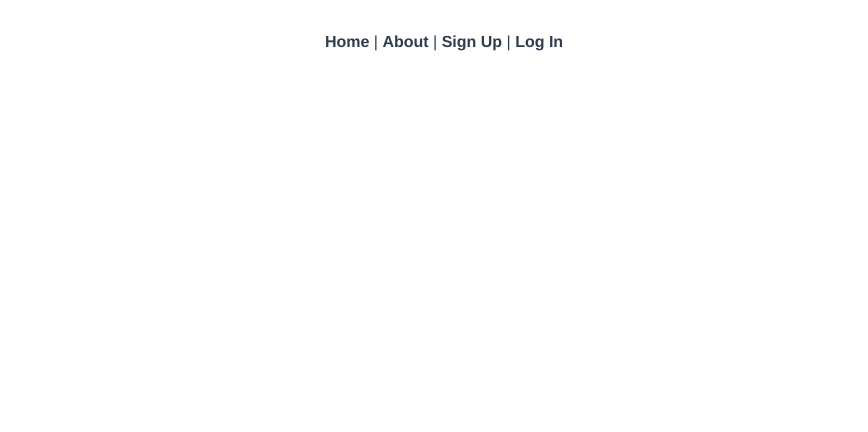
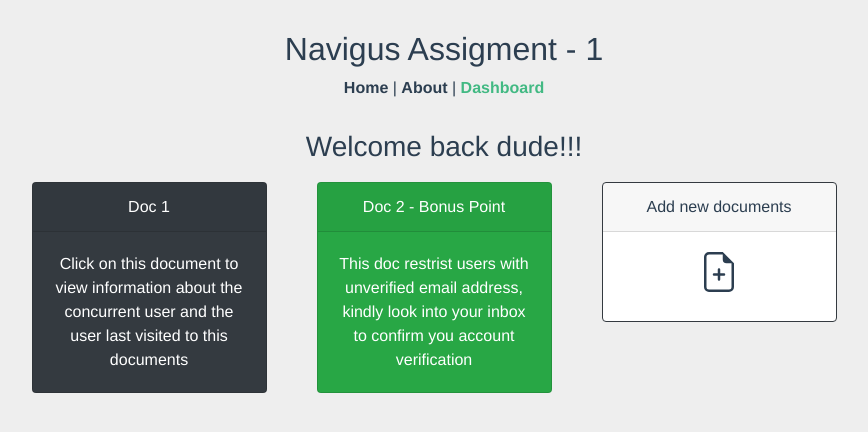
Before and after one commit to prashant-dhiru/navigus-assignment-1, a Vue app in the folder frontend/: page /dashboard in a window 1280 px wide. Shown: the top 432 px of the page, without its empty margins (196-1064 px from the left). Built offline with nearby package versions, Linux system fonts and the light colour scheme; no server answers.

Commit message:
dashboard added + background change

```diff
--- a/frontend/public/index.html
+++ b/frontend/public/index.html
@@ -14,4 +14,10 @@
     <div id="app"></div>
     <!-- built files will be auto injected -->
   </body>
+  <style>
+    body{
+      min-height: 100%;
+      background-color: #eeeeee;
+    }
+  </style>
 </html>
--- a/frontend/src/App.vue
+++ b/frontend/src/App.vue
@@ -1,10 +1,10 @@
 <template>
   <div id="app">
     <div id="nav">
+      <H2>Navigus Assigment - 1 </H2>
       <router-link to="/">Home</router-link> |
       <router-link to="/about">About</router-link> |
-      <router-link to='/signup'>Sign Up</router-link> |
-      <router-link to='/login'>Log In</router-link>
+      <router-link to='/dashboard'>Dashboard</router-link>
     </div>
     <router-view/>
   </div>
@@ -21,6 +21,7 @@
 
 #nav {
   padding: 30px;
+  /* padding-bottom: 100px; */
 }
 
 #nav a {
@@ -31,4 +32,5 @@
 #nav a.router-link-exact-active {
   color: #42b983;
 }
+
 </style>
--- /dev/null
+++ b/frontend/src/components/Dashboard.vue
@@ -0,0 +1,38 @@
+<template>
+  <div class="dashboard">
+    <h3>Welcome back dude!!!</h3>
+    <b-container>
+    <b-row align-h="center">
+        <b-col md="3">
+            <b-card bg-variant="dark" header="Doc 1" text-variant="white" class="text-center card">
+                <b-card-text>Click on this document to view information about the concurrent user and the user last visited to this documents</b-card-text>
+            </b-card>
+        </b-col>
+        <b-col md="3">
+            <b-card bg-variant="success" header="Doc 2 - Bonus Point" text-variant="white" class="text-center card">
+                <b-card-text>This doc restrist users with  unverified email address, kindly look into your inbox to confirm you account verification</b-card-text>
+            </b-card>
+        </b-col>
+        <b-col md="3">
+            <b-card border-variant="dark" header="Add new documents" align="center">
+                <b-card-text><b-icon icon="file-earmark-plus" class="h1"></b-icon></b-card-text>
+            </b-card>
+        </b-col>
+    </b-row>
+    </b-container>
+  </div>
+</template>
+
+<script>
+export default {
+  name:'Dashboard'
+}
+</script>
+
+<!-- Add "scoped" attribute to limit CSS to this component only -->
+<style scoped>
+.card{
+    margin-right: 20px;
+    margin-top: 10px;
+}
+</style>
--- a/frontend/src/router/index.js
+++ b/frontend/src/router/index.js
@@ -3,6 +3,7 @@ import VueRouter from 'vue-router'
 import Home from '../views/Home.vue'
 import SignUp from '@/components/SignUp.vue'
 import LogIn from '@/components/LogIn.vue'
+import Dashboard from '@/components/Dashboard.vue'
 
 Vue.use(VueRouter)
 
@@ -23,6 +24,11 @@ Vue.use(VueRouter)
     component: LogIn
   },
   {
+    path: '/dashboard',
+    name: 'Dashboard',
+    component: Dashboard
+  },
+  {
     path: '/about',
     name: 'About',
     // route level code-splitting
--- a/frontend/src/views/Home.vue
+++ b/frontend/src/views/Home.vue
@@ -32,6 +32,6 @@ export default {
 
 <style scoped>
   .home{
-    padding: 30px;
+    padding: 10px;
   }
 </style>>
```
